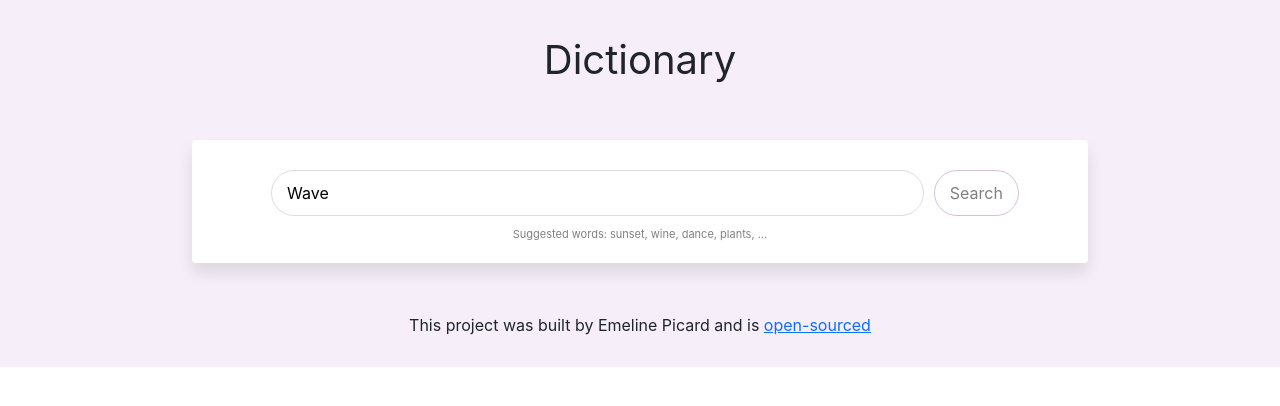
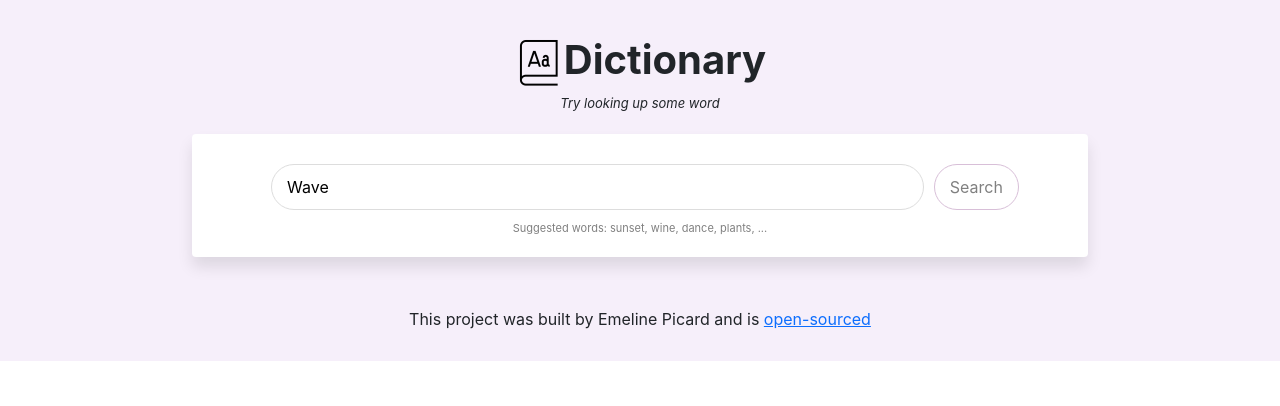
Before and after one commit to emepica/dictionary-react, a React (Create React App) app: page / in a window 1280 px wide. Shown: the top 406 px of the page. Built offline with nearby package versions, Linux system fonts and the light colour scheme; no server answers.

Commit message:
Title updated + icon

```diff
--- a/public/index.html
+++ b/public/index.html
@@ -2,12 +2,12 @@
 <html lang="en">
   <head>
     <meta charset="utf-8" />
-    <link rel="icon" href="%PUBLIC_URL%/favicon.ico" />
+    <link rel="icon" href="%PUBLIC_URL%/dictionary.jpg" />
     <meta name="viewport" content="width=device-width, initial-scale=1" />
     <meta name="theme-color" content="#000000" />
     <meta
       name="description"
-      content="Web site created using create-react-app"
+      content="Weather app created using create-react-app"
     />
     <link href="https://cdn.jsdelivr.net/npm/bootstrap@5.1.3/dist/css/bootstrap.min.css" rel="stylesheet" integrity="sha384-1BmE4kWBq78iYhFldvKuhfTAU6auU8tT94WrHftjDbrCEXSU1oBoqyl2QvZ6jIW3" crossorigin="anonymous">
     <script src="https://kit.fontawesome.com/d2c88c4c15.js" crossorigin="anonymous"></script>
--- a/src/App.css
+++ b/src/App.css
@@ -7,9 +7,18 @@
   max-width: 960px;
   margin: auto;
 }
+.App img{
+  max-width: 50px;
+}
 header, footer{
   padding: 30px 0;
 }
 .App header{
   font-size: 40px;
+  font-weight: bold;
+  padding-bottom:0;
 }
+.App span{
+  font-size: 13px;
+  font-style: italic;
+}
--- a/src/App.js
+++ b/src/App.js
@@ -7,8 +7,10 @@ function App(props) {
     <div className="App">
       <div className="container">
       <header className="App-header">
+       <img src="./dictionary.jpg" alt="dictionary icon" className="image-fluid"/>
        Dictionary
       </header>
+      <span>Try looking up some word </span>
       <main>
         <Dictionary defaultKeyword="Wave"/>
       </main>
--- a/src/Dictionary.js
+++ b/src/Dictionary.js
@@ -10,7 +10,6 @@ export default function Dictionary(props) {
   let [results,setResults]= useState(null);
   let [loaded,setLoaded]=useState(false);
   let [photos, setPhotos]=useState(null);
-  console.log(props.newWord);
 
   useEffect(()=>{
 
```
Also changed, not shown: public/dictionary.jpg (added).
